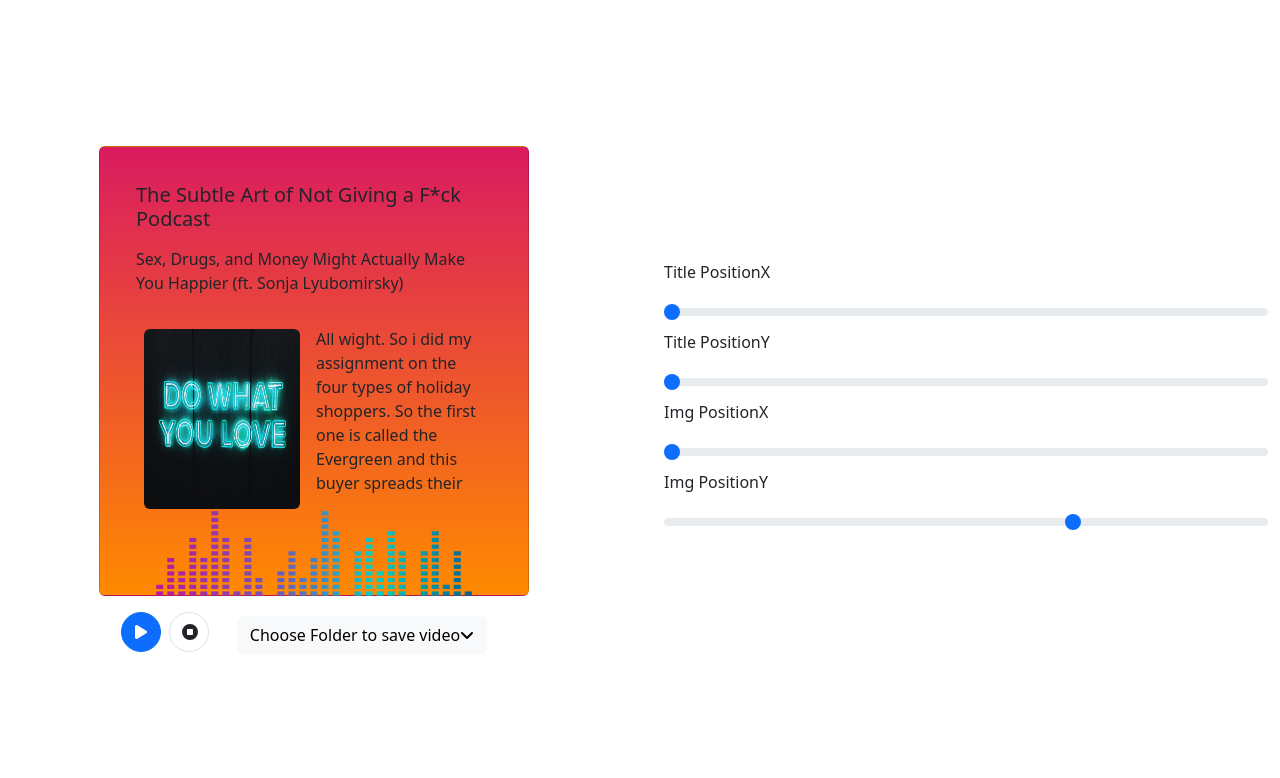
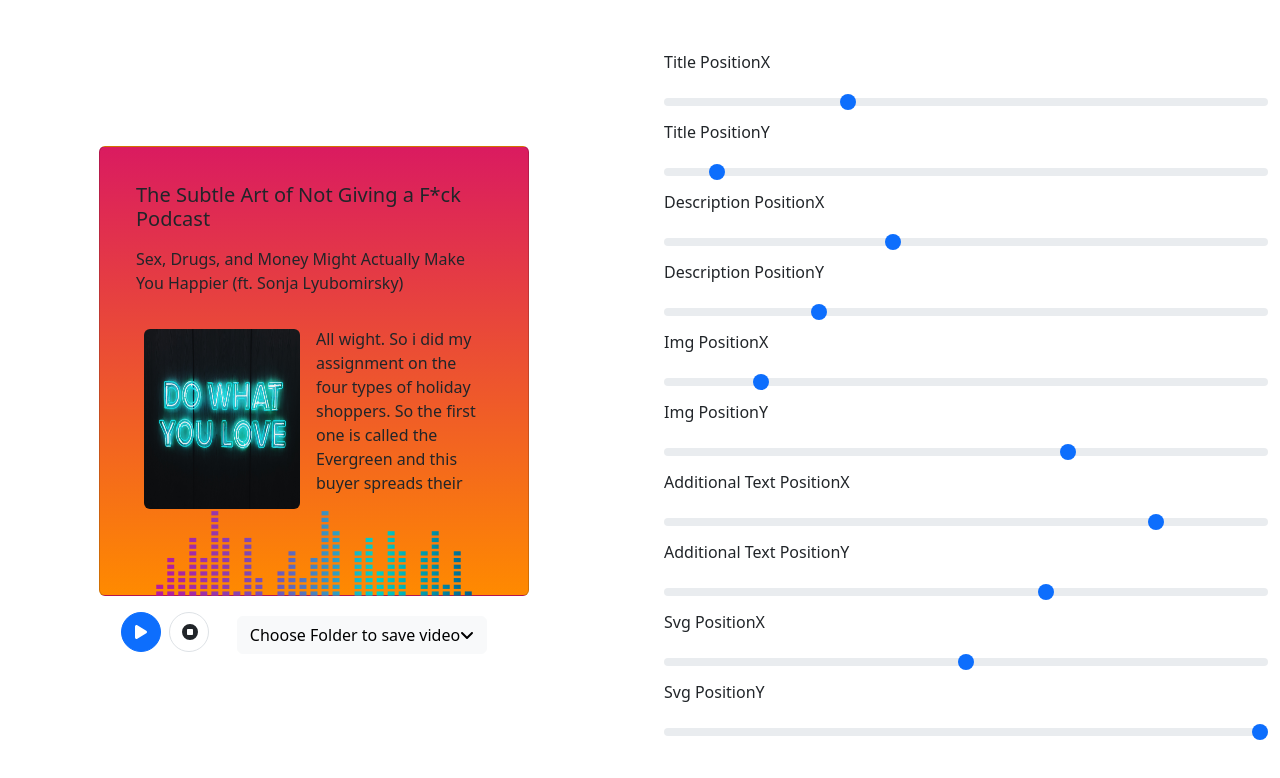
Before and after one commit to rayed152/audio-player-component, a React (Vite) app: page / in a window 1280 px wide. Shown: the top 778 px of the page. Built offline with nearby package versions, Linux system fonts and the light colour scheme.

Commit message:
complete

```diff
--- a/src/App.css
+++ b/src/App.css
@@ -0,0 +1,3 @@
+body {
+  overflow: hidden;
+}
--- a/src/App.jsx
+++ b/src/App.jsx
@@ -7,8 +7,14 @@
 function App() {
   const [titlePositionX, setTitlePositionX] = useState(0);
   const [titlePositionY, setTitlePositionY] = useState(0);
+  const [descriptionPositionX, setDescriptionPositionX] = useState(0);
+  const [descriptionPositionY, setDescriptionPositionY] = useState(0);
   const [imgPositionX, setImgPositionX] = useState(0);
   const [imgPositionY, setImgPositionY] = useState(0);
+  const [additionalTextPositionX, setAdditionalTextPositionX] = useState(0);
+  const [additionalTextPositionY, setAdditionalTextPositionY] = useState(0);
+  const [svgPositionX, setSvgPositionX] = useState(0);
+  const [svgPositionY, setSvgPositionY] = useState(0);
 
   const handleTitlePositionXChange = (value) => {
     setTitlePositionX(value);
@@ -18,12 +24,36 @@
     setTitlePositionY(value);
   };
 
+  const handleDescriptionPositionXChange = (value) => {
+    setDescriptionPositionX(value);
+  };
+
+  const handleDescriptionPositionYChange = (value) => {
+    setDescriptionPositionY(value);
+  };
+
   const handleImgPositionXChange = (value) => {
     setImgPositionX(value);
   };
 
   const handleImgPositionYChange = (value) => {
     setImgPositionY(value);
+  };
+
+  const handleAdditionalTextPositionXChange = (value) => {
+    setAdditionalTextPositionX(value);
+  };
+
+  const handleAdditionalTextPositionYChange = (value) => {
+    setAdditionalTextPositionY(value);
+  };
+
+  const handleSvgPositionXChange = (value) => {
+    setSvgPositionX(value);
+  };
+
+  const handleSvgPositionYChange = (value) => {
+    setSvgPositionY(value);
   };
 
   return (
@@ -37,8 +67,14 @@
             additionalText="All wight. So i did my assignment on the four types of holiday shoppers. So the first one is called the Evergreen and this buyer spreads their"
             titlePositionX={titlePositionX}
             titlePositionY={titlePositionY}
+            descriptionPositionX={descriptionPositionX}
+            descriptionPositionY={descriptionPositionY}
             imgPositionX={imgPositionX}
             imgPositionY={imgPositionY}
+            additionalTextPositionX={additionalTextPositionX}
+            additionalTextPositionY={additionalTextPositionY}
+            svgPositionX={svgPositionX}
+            svgPositionY={svgPositionY}
           />
         </div>
         <div className="col-6">
@@ -47,20 +83,50 @@
             labelText2="Title PositionY"
             onSliderXChange={handleTitlePositionXChange}
             onSliderYChange={handleTitlePositionYChange}
-            minX={0}
-            minY={0}
+            minX={-30}
+            maxX={70}
+            minY={-30}
+            maxY={365}
+          />
+          <Slider
+            labelText1="Description PositionX"
+            labelText2="Description PositionY"
+            onSliderXChange={handleDescriptionPositionXChange}
+            onSliderYChange={handleDescriptionPositionYChange}
+            minX={-30}
             maxX={50}
-            maxY={350}
+            minY={-100}
+            maxY={300}
           />
           <Slider
             labelText1="Img PositionX"
             labelText2="Img PositionY"
             onSliderXChange={handleImgPositionXChange}
             onSliderYChange={handleImgPositionYChange}
-            minX={0}
-            minY={-150}
-            maxX={200}
-            maxY={70}
+            minX={-40}
+            maxX={225}
+            minY={-175}
+            maxY={85}
+          />
+          <Slider
+            labelText1="Additional Text PositionX"
+            labelText2="Additional Text PositionY"
+            onSliderXChange={handleAdditionalTextPositionXChange}
+            onSliderYChange={handleAdditionalTextPositionYChange}
+            minX={-210}
+            maxX={45}
+            minY={-175}
+            maxY={100}
+          />
+          <Slider
+            labelText1="Svg PositionX"
+            labelText2="Svg PositionY"
+            onSliderXChange={handleSvgPositionXChange}
+            onSliderYChange={handleSvgPositionYChange}
+            minX={-55}
+            maxX={55}
+            minY={-360}
+            maxY={0}
           />
         </div>
       </div>
--- a/src/component/Audio.jsx
+++ b/src/component/Audio.jsx
@@ -15,8 +15,14 @@
   description,
   titlePositionX,
   titlePositionY,
+  descriptionPositionY,
+  descriptionPositionX,
   imgPositionX,
   imgPositionY,
+  additionalTextPositionX,
+  additionalTextPositionY,
+  svgPositionX,
+  svgPositionY,
 }) {
   return (
     <div className="container d-flex flex-column justify-content-center align-items-center vh-100">
@@ -40,7 +46,16 @@
           >
             {title}
           </h5>
-          <p className="card-text">{description}</p>
+          <p
+            className="card-text"
+            style={{
+              position: "relative",
+              top: descriptionPositionY + "px",
+              left: descriptionPositionX + "px",
+            }}
+          >
+            {description}
+          </p>
 
           <div className="d-flex justify-content-center align-items-center">
             <div
@@ -58,7 +73,14 @@
                 className="rounded"
               />
             </div>
-            <div className="mt-3 mx-2">
+            <div
+              className="mt-3 mx-2"
+              style={{
+                position: "relative",
+                top: additionalTextPositionY + "px",
+                left: additionalTextPositionX + "px",
+              }}
+            >
               <p>{additionalText}</p>
             </div>
           </div>
@@ -67,6 +89,9 @@
             className="d-flex mx-auto"
             style={{
               width: "calc(100% - 40px)",
+              position: "relative",
+              top: svgPositionY + "px",
+              left: svgPositionX + "px",
             }}
           >
             <img src={svg} alt="logo" style={{ maxWidth: "100%" }} />
```
